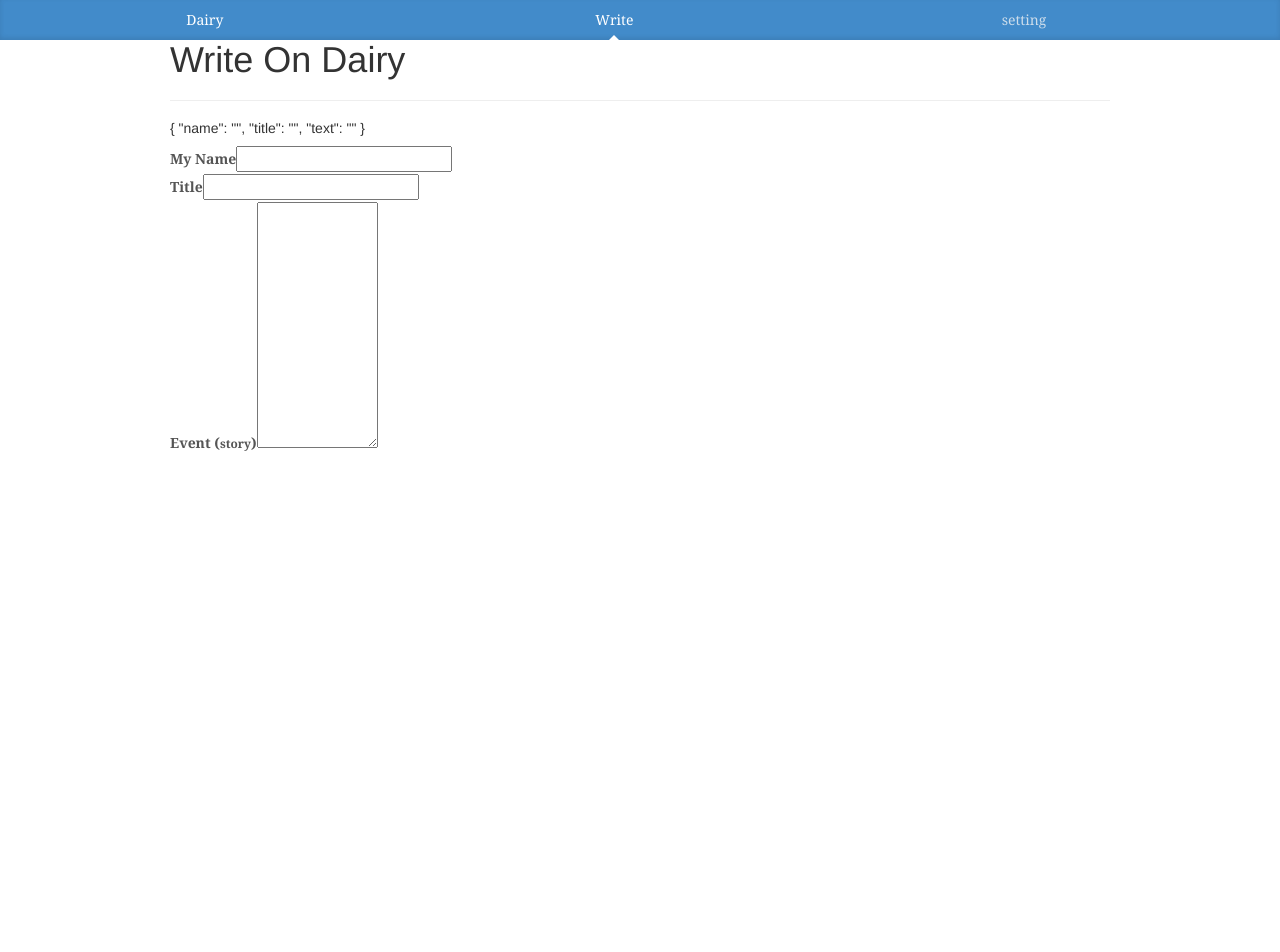
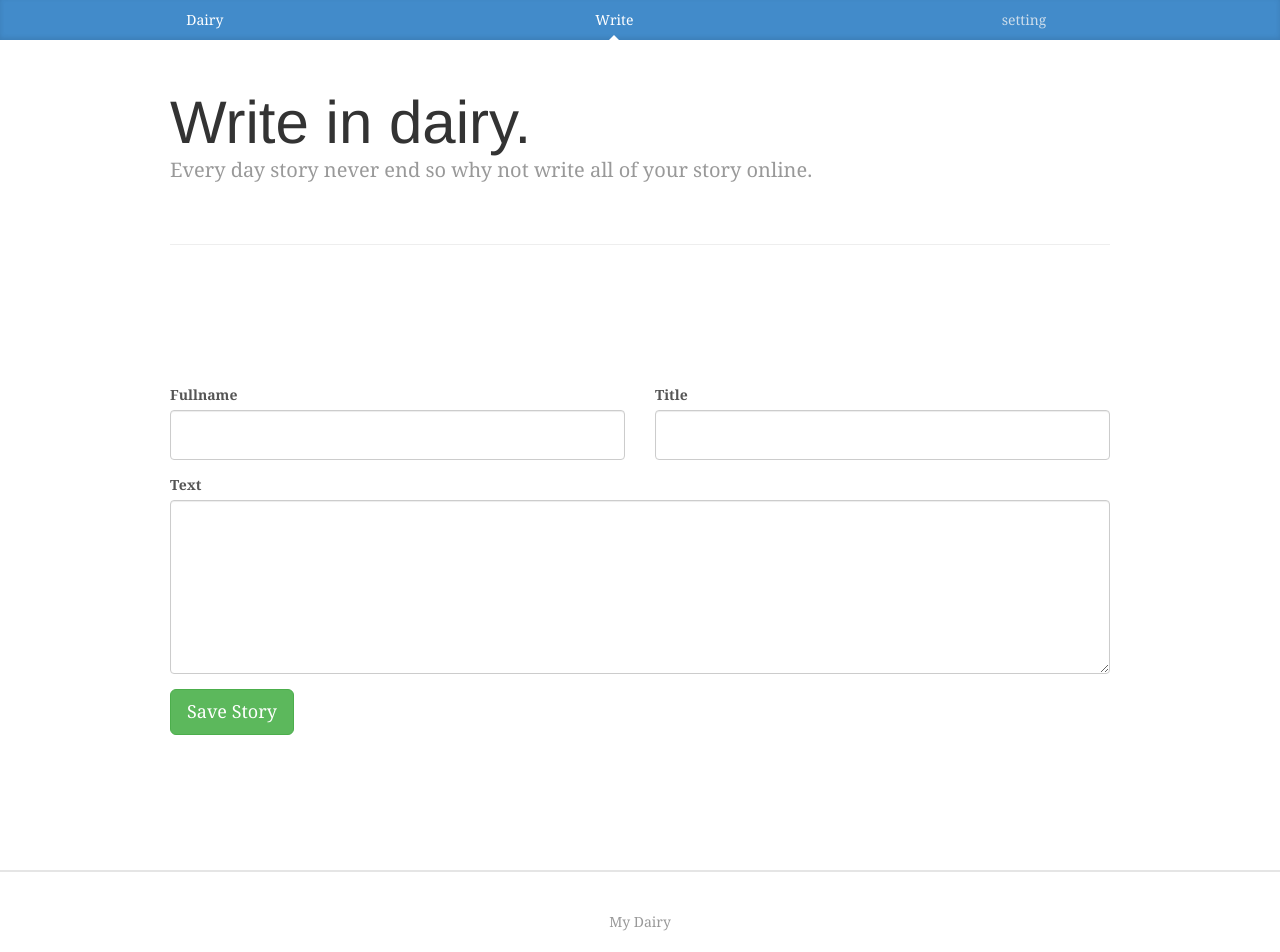
Before and after one commit to lucas11776/dairy-ui, an Angular app: page /create in a window 1280 px wide. Shown: the top 952 px of the page. Before the commit the page ends 800 px from the top, so only its background shows below. Built offline with nearby package versions, Linux system fonts and the light colour scheme.

Commit message:
Added footer view

```diff
--- a/src/app/app.component.html
+++ b/src/app/app.component.html
@@ -8,3 +8,4 @@
 
 
 <!-- Footer -->
+<app-footer></app-footer>
--- a/src/app/app.module.ts
+++ b/src/app/app.module.ts
@@ -9,6 +9,7 @@ import { DairyComponent } from './dairy/dairy.component';
 import { CreateComponent } from './create/create.component';
 import { NavbarComponent } from './template/navbar/navbar.component';
 import { ArticleComponent } from './components/article/article.component';
+import { FooterComponent } from './template/footer/footer.component';
 
 @NgModule({
   declarations: [
@@ -16,7 +17,8 @@ import { ArticleComponent } from './components/article/article.component';
     DairyComponent,
     CreateComponent,
     NavbarComponent,
-    ArticleComponent
+    ArticleComponent,
+    FooterComponent
   ],
   imports: [
     BrowserModule,
--- a/src/app/create/create.component.css
+++ b/src/app/create/create.component.css
@@ -0,0 +1,14 @@
+form {
+  padding-top: 5vh;
+  padding-bottom: 5vh;
+}
+form input.form-control {
+  height: 50px;
+}
+
+@media (min-width: 1170px) {
+  form {
+    padding-top: 10vh;
+    padding-bottom: 15vh;
+  };
+}
--- a/src/app/create/create.component.html
+++ b/src/app/create/create.component.html
@@ -1,20 +1,30 @@
-<h1>Write On Dairy</h1>
-<hr>
-<form [formGroup]="form" *ngIf="!response">
-  <h5>{{ form.value | json }}</h5>
-  <fieldset>
-    <label for="name">My Name</label>
-    <input formControlName="name">
-  </fieldset>
-  <fieldset>
-    <label for="name">Title</label>
-    <input formControlName="title">
-  </fieldset>
-  <fieldset>
-    <label for="name">Event (<small>story</small>)</label>
-    <textarea formControlName="text" cols="12" rows="12"></textarea>
-  </fieldset>
-  <fieldset *ngIf="form.valid">
-    <button type="button" (click)="create()">Add Dairy Article</button>
-  </fieldset>
-</form>
+<!-- Header -->
+<div class="dairy-header">
+  <h1 class="dairy-title">Write in dairy.</h1>
+  <p class="lead dairy-description">Every day story never end so why not write all of your story online.</p>
+</div>
+
+<!-- Line Break -->
+<hr><br/><br/>
+
+<div class="form-container">
+  <form [formGroup]="form">
+    <div class="row">
+      <div class="col-lg-6 form-group">
+        <label for="name">Fullname</label>
+        <input class="form-control">
+      </div>
+      <div class="col-lg-6 form-group">
+        <label for="name">Title</label>
+        <input class="form-control">
+      </div>
+      <div class="col-lg-12 form-group">
+        <label for="text">Text</label>
+        <textarea class="form-control" rows="8"></textarea>
+      </div>
+      <div class="col-lg-12 form-group">
+        <button class="btn btn-lg btn-success">Save Story</button>
+      </div>
+    </div>
+  </form>
+</div>
--- /dev/null
+++ b/src/app/template/footer/footer.component.html
@@ -0,0 +1,3 @@
+<div class="dairy-footer">
+    <p>My Dairy</p>
+  </div>
--- /dev/null
+++ b/src/app/template/footer/footer.component.ts
@@ -0,0 +1,15 @@
+import { Component, OnInit } from '@angular/core';
+
+@Component({
+  selector: 'app-footer',
+  templateUrl: './footer.component.html',
+  styleUrls: ['./footer.component.css']
+})
+export class FooterComponent implements OnInit {
+
+  constructor() { }
+
+  ngOnInit() {
+  }
+
+}
--- a/src/assets/css/styles.css
+++ b/src/assets/css/styles.css
@@ -25,6 +25,13 @@ h6, .h6 {
   .container {
     width: 970px;
   }
+}
+
+/*
+ * Border danger
+ */
+.border-danger {
+  border-color:  #a9444;
 }
 
 /*
@@ -148,17 +155,15 @@ h6, .h6 {
   color: #999;
 }
 
-
 /*
  * Footer
  */
-
 .dairy-footer {
   padding: 40px 0;
   color: #999;
   text-align: center;
-  background-color: #f9f9f9;
-  border-top: 1px solid #e5e5e5;
+  background-color: #fff;
+  border-top: 2px solid #e5e5e5;
 }
 .dairy-footer p:last-child {
   margin-bottom: 0;
```
Also changed, not shown: src/app/template/footer/footer.component.css (added), 1 other file (tests, documents, lock files or other folders).
